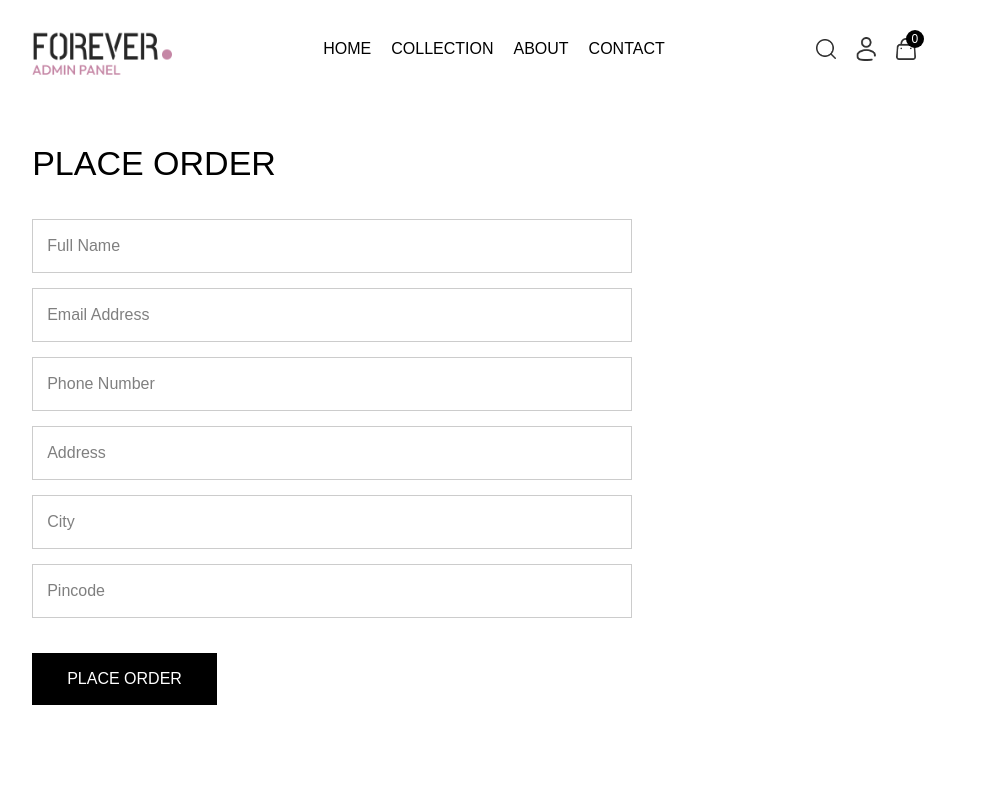
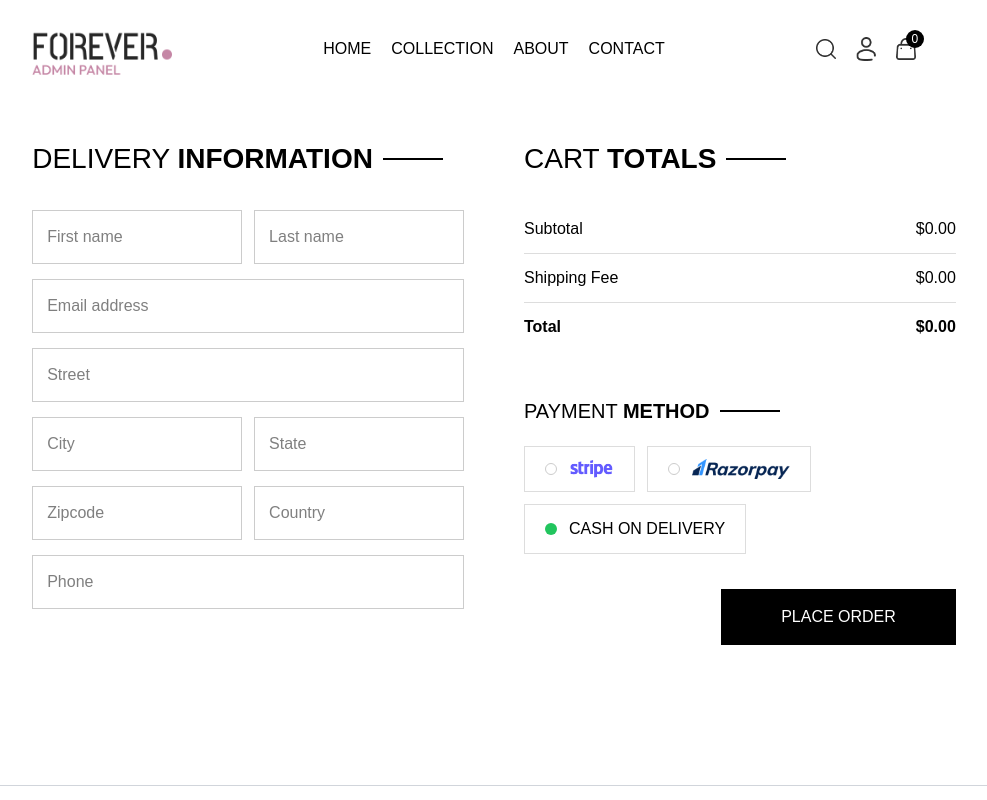
Before and after one commit to subhadeep237/E_COMMERCE_APP, a React (Vite) app: page /place-order in a window 1280 px wide. Shown: the top 800 px of the page, without its empty margins (146-1133 px from the left). Built offline with nearby package versions, Linux system fonts and the light colour scheme.

Commit message:
Added complete cart order and payment functionality

```diff
--- a/src/pages/orders.jsx
+++ b/src/pages/orders.jsx
@@ -1,11 +1,95 @@
-import React from 'react'
+import React, { useContext } from 'react'
+import { ShopContext } from '../context/ShopContext'
 
-const orders = () => {
+const Orders = () => {
+  const { cartItems } = useContext(ShopContext)
+
   return (
-    <div>
+    <div style={{ padding: '40px 6%' }}>
+
+      <div style={{
+        display: 'flex',
+        alignItems: 'center',
+        gap: '12px',
+        marginBottom: '35px'
+      }}>
+        <h1 style={{ fontSize: '28px', fontWeight: '500' }}>
+          MY <b>ORDERS</b>
+        </h1>
+        <div style={{ width: '70px', height: '2px', background: 'black' }}></div>
+      </div>
+
+      {cartItems.length === 0 ? (
+        <p>No orders yet.</p>
+      ) : (
+        cartItems.map((item, index) => (
+          <div
+            key={index}
+            style={{
+              display: 'flex',
+              justifyContent: 'space-between',
+              alignItems: 'center',
+              borderTop: '1px solid #ddd',
+              padding: '20px 0',
+              gap: '20px',
+              flexWrap: 'wrap'
+            }}
+          >
+
+            <div style={{ display: 'flex', gap: '20px', alignItems: 'center' }}>
+              <img
+                src={item.image[0]}
+                alt=''
+                style={{
+                  width: '80px',
+                  height: '100px',
+                  objectFit: 'cover'
+                }}
+              />
+
+              <div>
+                <p style={{ fontSize: '18px', marginBottom: '10px' }}>
+                  {item.name}
+                </p>
+
+                <p style={{ marginBottom: '8px' }}>
+                  <b>${item.price}</b>
+                  <span style={{ marginLeft: '15px' }}>Quantity: {item.quantity}</span>
+                  <span style={{ marginLeft: '15px' }}>Size: {item.size}</span>
+                </p>
+
+                <p style={{ color: '#777' }}>
+                  Date: 25, Jul, 2024
+                </p>
+              </div>
+            </div>
+
+            <div style={{ display: 'flex', alignItems: 'center', gap: '10px' }}>
+              <span style={{
+                width: '9px',
+                height: '9px',
+                background: '#22c55e',
+                borderRadius: '50%'
+              }}></span>
+
+              <p>Ready to ship</p>
+            </div>
+
+            <button style={{
+              border: '1px solid #ddd',
+              background: 'white',
+              padding: '12px 25px',
+              cursor: 'pointer'
+            }}>
+              Track Order
+            </button>
+
+          </div>
+        ))
+      )}
 
     </div>
   )
 }
 
-export default orders
+export default Orders
--- a/src/pages/placeorder.jsx
+++ b/src/pages/placeorder.jsx
@@ -1,29 +1,133 @@
-import React from 'react'
+import React, { useContext, useState } from 'react'
+import { useNavigate } from 'react-router-dom'
+import { ShopContext } from '../context/ShopContext'
+import { assets } from '../assets/assets/frontend_assets/assets'
 
 const Placeorder = () => {
+  const { cartItems } = useContext(ShopContext)
+  const [method, setMethod] = useState('cod')
+  const navigate = useNavigate()
+
+  const subtotal = cartItems.reduce((total, item) => total + item.price * item.quantity, 0)
+  const shippingFee = cartItems.length > 0 ? 10 : 0
+  const totalAmount = subtotal + shippingFee
+
   return (
     <div style={{ padding: '40px 6%' }}>
-      <h1 style={{ fontSize: '34px', marginBottom: '30px' }}>PLACE ORDER</h1>
 
-      <div style={{ maxWidth: '600px' }}>
-        <input placeholder='Full Name' style={inputStyle} />
-        <input placeholder='Email Address' style={inputStyle} />
-        <input placeholder='Phone Number' style={inputStyle} />
-        <input placeholder='Address' style={inputStyle} />
+      <div style={{
+        display: 'flex',
+        justifyContent: 'space-between',
+        gap: '60px',
+        flexWrap: 'wrap'
+      }}>
+
+        {/* LEFT SIDE */}
+        <div style={{ flex: '1', minWidth: '320px' }}>
+
+          <div style={{ display: 'flex', alignItems: 'center', gap: '10px', marginBottom: '30px' }}>
+            <h2 style={{ fontSize: '28px', fontWeight: '500' }}>
+              DELIVERY <b>INFORMATION</b>
+            </h2>
+            <div style={{ width: '60px', height: '2px', background: 'black' }}></div>
+          </div>
+
+          <div style={{ display: 'flex', gap: '12px', marginBottom: '15px' }}>
+            <input placeholder='First name' style={inputStyle} />
+            <input placeholder='Last name' style={inputStyle} />
+          </div>
+
+          <input placeholder='Email address' style={fullInputStyle} />
+          <input placeholder='Street' style={fullInputStyle} />
+
+          <div style={{ display: 'flex', gap: '12px', marginBottom: '15px' }}>
             <input placeholder='City' style={inputStyle} />
-        <input placeholder='Pincode' style={inputStyle} />
+            <input placeholder='State' style={inputStyle} />
+          </div>
 
-        <button style={{
+          <div style={{ display: 'flex', gap: '12px', marginBottom: '15px' }}>
+            <input placeholder='Zipcode' style={inputStyle} />
+            <input placeholder='Country' style={inputStyle} />
+          </div>
+
+          <input placeholder='Phone' style={fullInputStyle} />
+
+        </div>
+
+        {/* RIGHT SIDE */}
+        <div style={{ flex: '1', minWidth: '320px' }}>
+
+          <div style={{ display: 'flex', alignItems: 'center', gap: '10px', marginBottom: '25px' }}>
+            <h2 style={{ fontSize: '28px', fontWeight: '500' }}>
+              CART <b>TOTALS</b>
+            </h2>
+            <div style={{ width: '60px', height: '2px', background: 'black' }}></div>
+          </div>
+
+          <div style={rowStyle}>
+            <p>Subtotal</p>
+            <p>${subtotal.toFixed(2)}</p>
+          </div>
+
+          <div style={rowStyle}>
+            <p>Shipping Fee</p>
+            <p>${shippingFee.toFixed(2)}</p>
+          </div>
+
+          <div style={{ ...rowStyle, fontWeight: 'bold', borderBottom: 'none' }}>
+            <p>Total</p>
+            <p>${totalAmount.toFixed(2)}</p>
+          </div>
+
+          <div style={{ display: 'flex', alignItems: 'center', gap: '10px', marginTop: '45px', marginBottom: '20px' }}>
+            <h2 style={{ fontSize: '20px', fontWeight: '500' }}>
+              PAYMENT <b>METHOD</b>
+            </h2>
+            <div style={{ width: '60px', height: '2px', background: 'black' }}></div>
+          </div>
+
+          <div style={{
+            display: 'flex',
+            gap: '12px',
+            flexWrap: 'wrap',
+            marginBottom: '35px'
+          }}>
+
+            <button onClick={() => setMethod('stripe')} style={paymentStyle}>
+              <span style={circleStyle(method === 'stripe')}></span>
+              <img src={assets.stripe_logo} alt='' style={{ height: '20px' }} />
+            </button>
+
+            <button onClick={() => setMethod('razorpay')} style={paymentStyle}>
+              <span style={circleStyle(method === 'razorpay')}></span>
+              <img src={assets.razorpay_logo} alt='' style={{ height: '20px' }} />
+            </button>
+
+            <button onClick={() => setMethod('cod')} style={paymentStyle}>
+              <span style={circleStyle(method === 'cod')}></span>
+              <p>CASH ON DELIVERY</p>
+            </button>
+
+          </div>
+
+          <button
+            onClick={() => navigate('/orders')}
+            style={{
               background: 'black',
               color: 'white',
               border: 'none',
-          padding: '14px 35px',
+              padding: '16px 60px',
               cursor: 'pointer',
-          marginTop: '20px'
-        }}>
+              float: 'right'
+            }}
+          >
             PLACE ORDER
           </button>
+
         </div>
+
+      </div>
+
     </div>
   )
 }
@@ -31,9 +135,41 @@ const Placeorder = () => {
 const inputStyle = {
   width: '100%',
   padding: '14px',
-  marginBottom: '15px',
   border: '1px solid #ccc',
   outline: 'none'
 }
 
+const fullInputStyle = {
+  width: '100%',
+  padding: '14px',
+  border: '1px solid #ccc',
+  outline: 'none',
+  marginBottom: '15px'
+}
+
+const rowStyle = {
+  display: 'flex',
+  justifyContent: 'space-between',
+  borderBottom: '1px solid #ddd',
+  padding: '12px 0'
+}
+
+const paymentStyle = {
+  display: 'flex',
+  alignItems: 'center',
+  gap: '12px',
+  padding: '12px 20px',
+  border: '1px solid #ddd',
+  background: 'white',
+  cursor: 'pointer'
+}
+
+const circleStyle = (active) => ({
+  width: '12px',
+  height: '12px',
+  borderRadius: '50%',
+  border: active ? 'none' : '1px solid #ccc',
+  background: active ? '#22c55e' : 'white'
+})
+
 export default Placeorder
```
Lines whose indentation alone changed are shown as unchanged.
